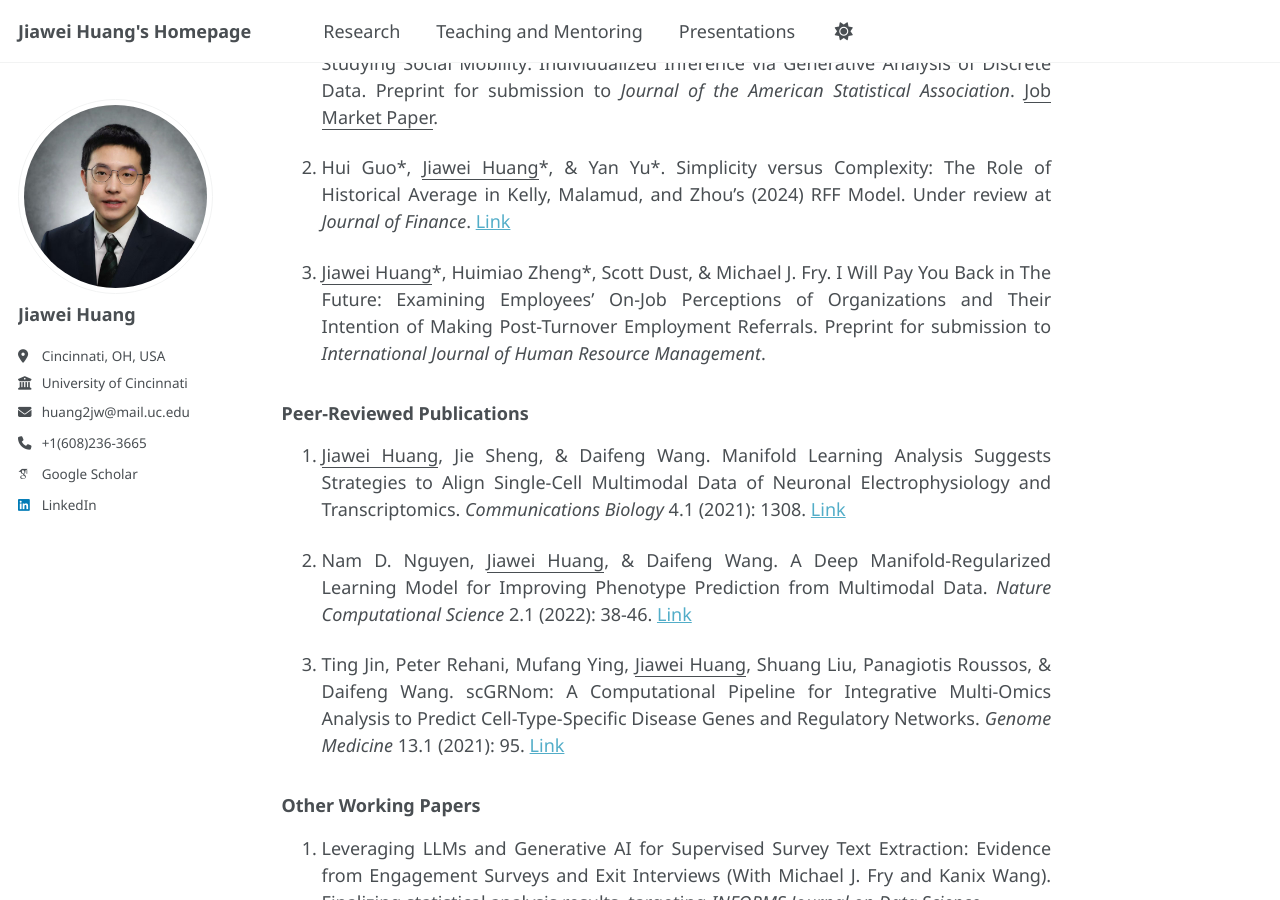
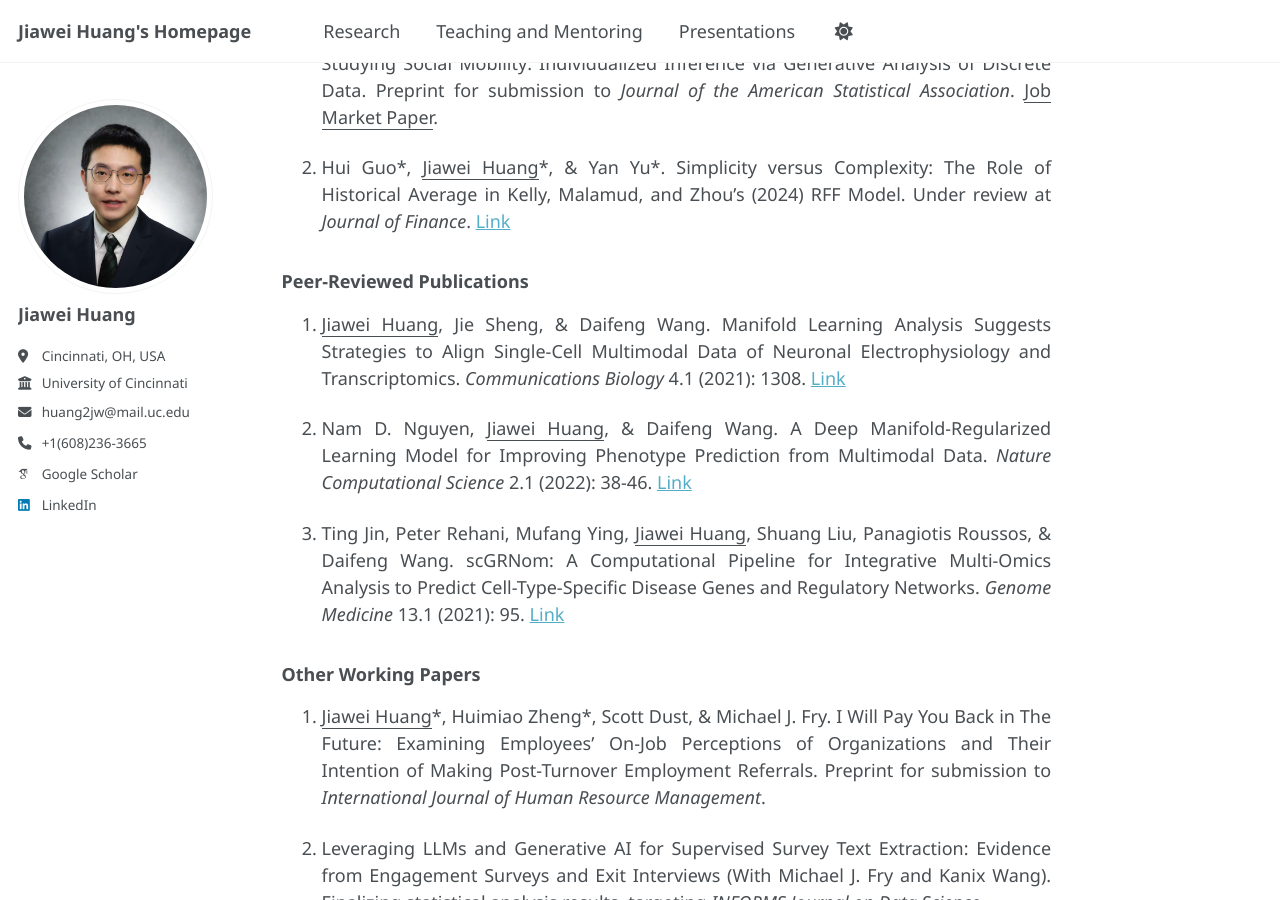
Before and after one commit to Jiawei98/Jiawei98.github.io, a Jekyll site: the page built from _pages/research.md, in a window 1280 px wide and 900 px high, scrolled down 660 px. Built offline with Jekyll 4.4.1, drawn with Linux system fonts in a browser that asks for light colours; some web fonts are replaced; a script that is not in the unit is left out; part of the change alters nothing that is shown.

Commit message:
Update research.md

```diff
--- a/_pages/research.md
+++ b/_pages/research.md
@@ -20,18 +20,18 @@ My research centers on the development and application of statistical methodolog
 
 2. Hui Guo\*, <u>Jiawei Huang</u>\*, & Yan Yu\*. Simplicity versus Complexity: The Role of Historical Average in Kelly, Malamud, and Zhou's (2024) RFF Model. Under review at *Journal of Finance*. [Link](https://papers.ssrn.com/sol3/papers.cfm?abstract_id=5489967)
 
-3. <u>Jiawei Huang</u>\*, Huimiao Zheng\*, Scott Dust, & Michael J. Fry. I Will Pay You Back in The Future: Examining Employees' On-Job Perceptions of Organizations and Their Intention of Making Post-Turnover Employment Referrals. Preprint for submission to *International Journal of Human Resource Management*.
-
 ### Peer-Reviewed Publications
 
-4. <u>Jiawei Huang</u>, Jie Sheng, & Daifeng Wang. Manifold Learning Analysis Suggests Strategies to Align Single-Cell Multimodal Data of Neuronal Electrophysiology and Transcriptomics. *Communications Biology* 4.1 (2021): 1308. [Link](https://www.nature.com/articles/s42003-021-02807-6)
+3. <u>Jiawei Huang</u>, Jie Sheng, & Daifeng Wang. Manifold Learning Analysis Suggests Strategies to Align Single-Cell Multimodal Data of Neuronal Electrophysiology and Transcriptomics. *Communications Biology* 4.1 (2021): 1308. [Link](https://www.nature.com/articles/s42003-021-02807-6)
 
-5. Nam D. Nguyen, <u>Jiawei Huang</u>, & Daifeng Wang. A Deep Manifold-Regularized Learning Model for Improving Phenotype Prediction from Multimodal Data. *Nature Computational Science* 2.1 (2022): 38-46. [Link](https://www.nature.com/articles/s43588-021-00185-x)
+4. Nam D. Nguyen, <u>Jiawei Huang</u>, & Daifeng Wang. A Deep Manifold-Regularized Learning Model for Improving Phenotype Prediction from Multimodal Data. *Nature Computational Science* 2.1 (2022): 38-46. [Link](https://www.nature.com/articles/s43588-021-00185-x)
 
-6. Ting Jin, Peter Rehani, Mufang Ying, <u>Jiawei Huang</u>, Shuang Liu, Panagiotis Roussos, & Daifeng Wang. scGRNom: A Computational Pipeline for Integrative Multi-Omics Analysis to Predict Cell-Type-Specific Disease Genes and Regulatory Networks. *Genome Medicine* 13.1 (2021): 95. [Link](https://link.springer.com/article/10.1186/s13073-021-00908-9)
+5. Ting Jin, Peter Rehani, Mufang Ying, <u>Jiawei Huang</u>, Shuang Liu, Panagiotis Roussos, & Daifeng Wang. scGRNom: A Computational Pipeline for Integrative Multi-Omics Analysis to Predict Cell-Type-Specific Disease Genes and Regulatory Networks. *Genome Medicine* 13.1 (2021): 95. [Link](https://link.springer.com/article/10.1186/s13073-021-00908-9)
 
 ### Other Working Papers
 
-7. Leveraging LLMs and Generative AI for Supervised Survey Text Extraction: Evidence from Engagement Surveys and Exit Interviews (With Michael J. Fry and Kanix Wang). Finalizing statistical analysis results, targeting *INFORMS Journal on Data Science*.
+7. <u>Jiawei Huang</u>\*, Huimiao Zheng\*, Scott Dust, & Michael J. Fry. I Will Pay You Back in The Future: Examining Employees' On-Job Perceptions of Organizations and Their Intention of Making Post-Turnover Employment Referrals. Preprint for submission to *International Journal of Human Resource Management*.
 
-8. Statistical Improvements in Counterfactual Analysis for fsQCA (With Yanran Liu, Peng Wang, and Zewei Lin). Finished theory formalization and data collection, running statistical analysis. Targeting *MIS Quarterly*.
+6. Leveraging LLMs and Generative AI for Supervised Survey Text Extraction: Evidence from Engagement Surveys and Exit Interviews (With Michael J. Fry and Kanix Wang). Finalizing statistical analysis results, targeting *INFORMS Journal on Data Science*.
+
+7. Statistical Improvements in Counterfactual Analysis for fsQCA (With Yanran Liu, Peng Wang, and Zewei Lin). Finished theory formalization and data collection, running statistical analysis. Targeting *MIS Quarterly*.
```
